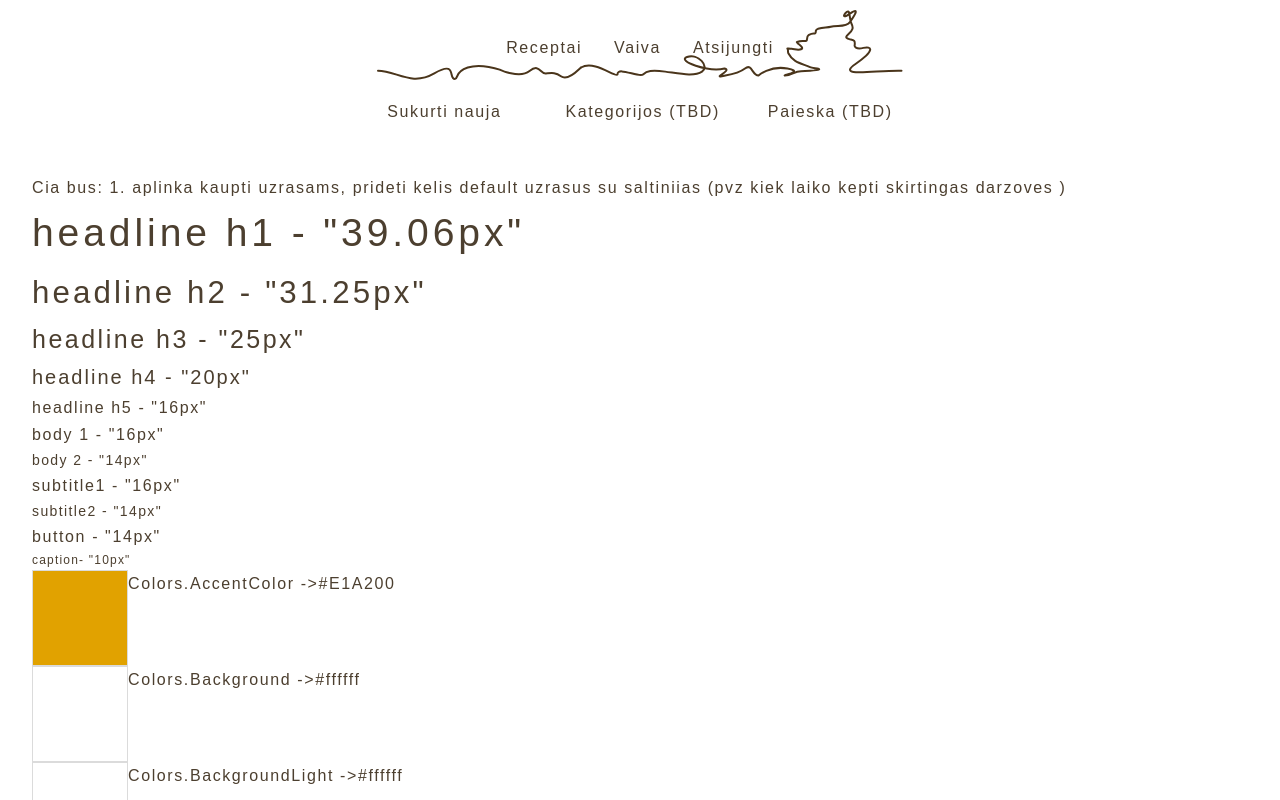
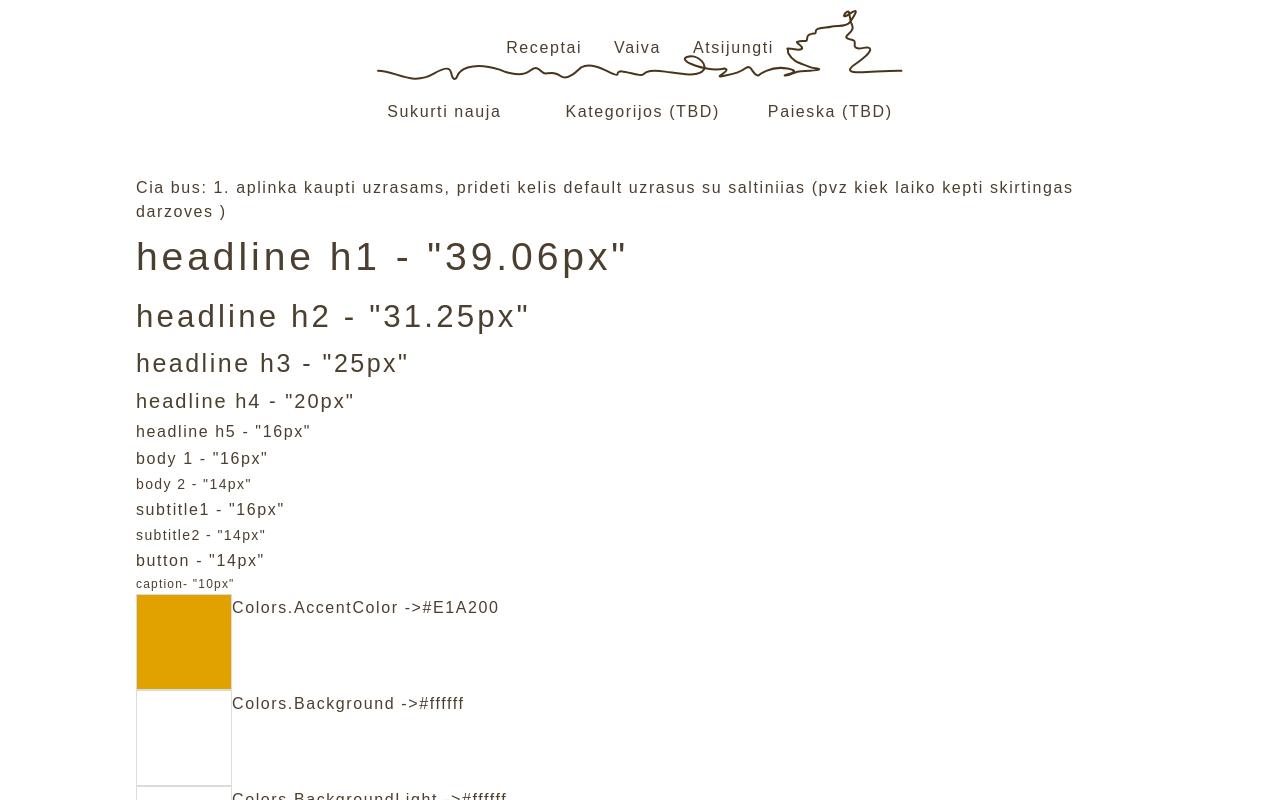
Before and after one commit to vaivabraz/recipes-frontend, a Next.js app: page /notes in a window 1280 px wide. Shown: the top 800 px of the page. Built offline with nearby package versions, Linux system fonts and the light colour scheme.

Commit message:
layout styling

```diff
--- a/src/ui/layout/Layout/Layout.tsx
+++ b/src/ui/layout/Layout/Layout.tsx
@@ -9,7 +9,7 @@ const Layout = (props) => (
     <Navbar />
     <SubMenu />
     <VSpace />
-    <Column>{props.children}</Column>
+    <Column large={10}>{props.children}</Column>
     <VSpace />
   </LayoutContainer>
 );
```
